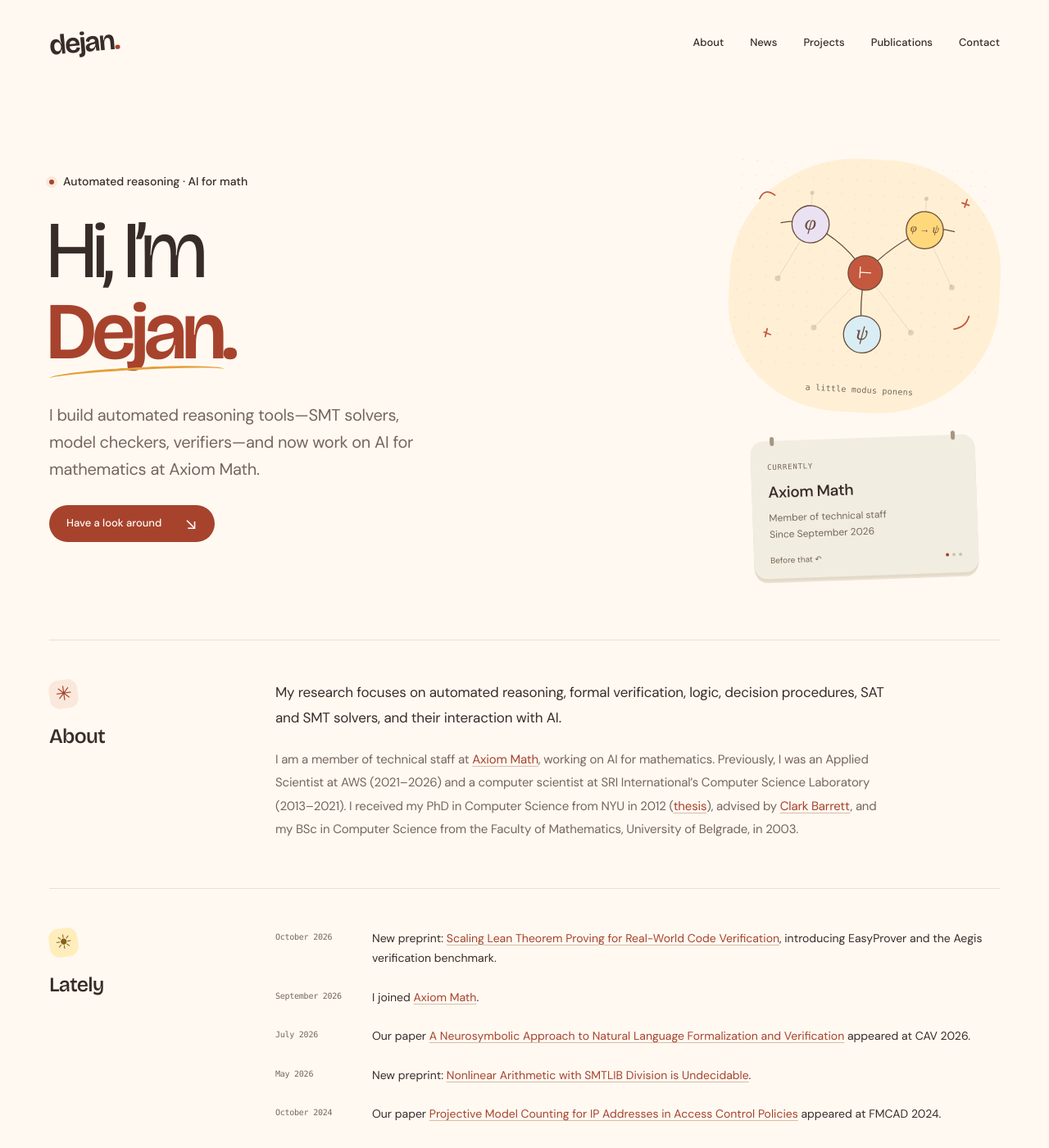
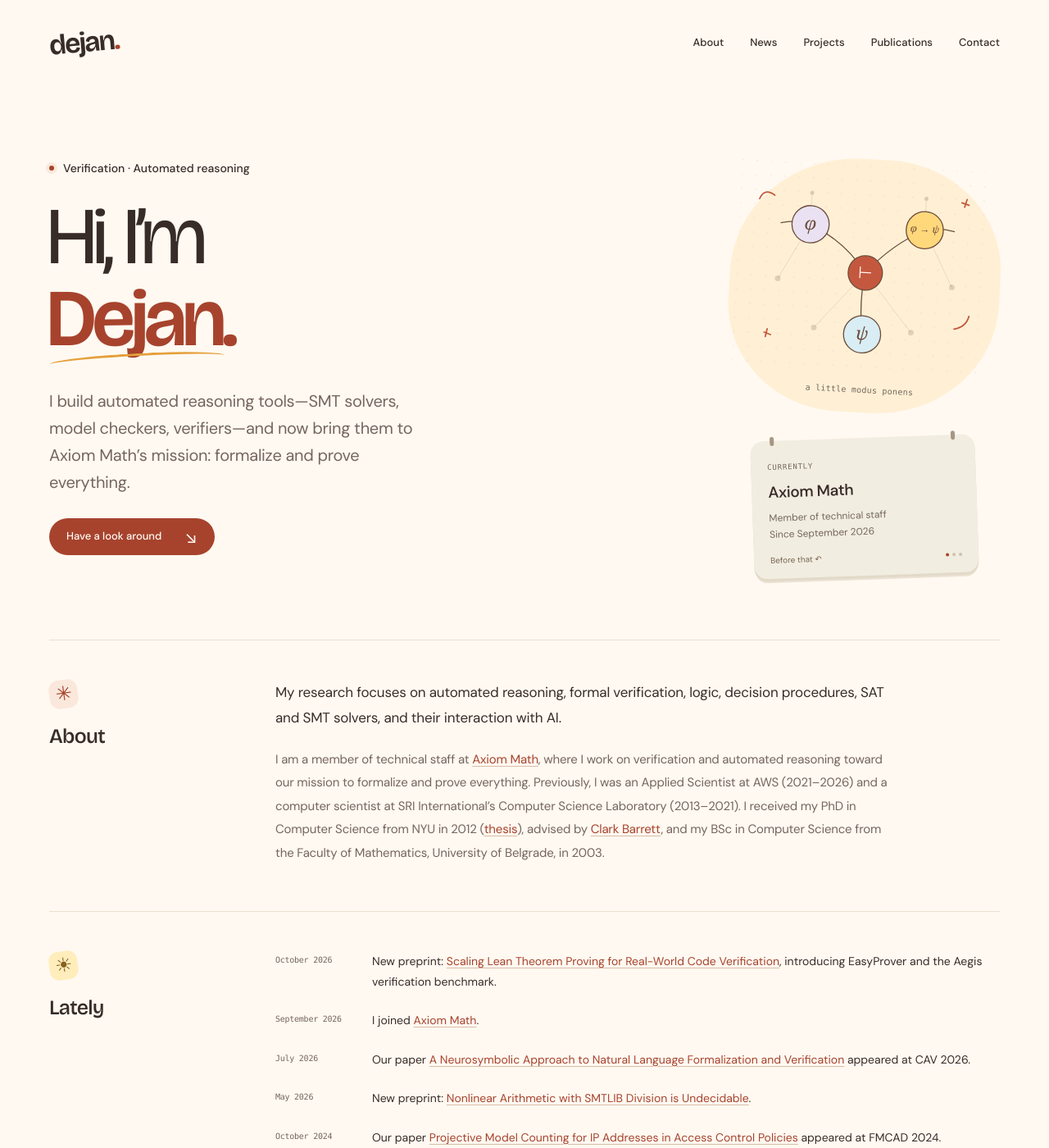
Before and after one commit to dddejan/dddejan.github.io, a Jekyll site: the page built from index.md, in a window 1280 px wide and 1400 px high. Shown: the whole window at 82% size. Built offline with Jekyll 4.4.1, drawn with Linux system fonts in a browser that asks for light colours.

Commit message:
Describe Axiom role as verification and automated reasoning
Co-Authored-By: Claude Opus 5.5 <noreply@anthropic.com>

```diff
--- a/_layouts/default.html
+++ b/_layouts/default.html
@@ -38,9 +38,9 @@
         {% if page.home %}
         <section class="hero" aria-labelledby="hero-title">
           <div class="hero-copy">
-            <p class="eyebrow"><span class="status-dot" aria-hidden="true"></span> Automated reasoning · AI for math</p>
+            <p class="eyebrow"><span class="status-dot" aria-hidden="true"></span> Verification · Automated reasoning</p>
             <h1 id="hero-title"><span class="hero-hello">Hi, I’m</span><br><span class="hero-name">Dejan<span class="name-period">.</span></span></h1>
-            <p class="hero-description">I build automated reasoning tools—SMT solvers, model checkers, verifiers—and now work on AI for mathematics at Axiom Math.</p>
+            <p class="hero-description">I build automated reasoning tools—SMT solvers, model checkers, verifiers—and now bring them to Axiom Math’s mission: formalize and prove everything.</p>
             <a class="text-link hero-link" href="#about-me">Have a look around <span aria-hidden="true">↘</span></a>
           </div>
 
--- a/index.md
+++ b/index.md
@@ -9,7 +9,7 @@ home: true
 
 My research focuses on automated reasoning, formal verification, logic, decision procedures, SAT and SMT solvers, and their interaction with AI.
 
-I am a member of technical staff at [Axiom Math](https://axiommath.ai/), working on AI for mathematics. Previously, I was an Applied Scientist at AWS (2021–2026) and a computer scientist at SRI International's Computer Science Laboratory (2013–2021). I received my PhD in Computer Science from NYU in 2012 ([thesis](papers/jovanovic-thesis.pdf)), advised by [Clark Barrett](https://theory.stanford.edu/~barrett/), and my BSc in Computer Science from the Faculty of Mathematics, University of Belgrade, in 2003.
+I am a member of technical staff at [Axiom Math](https://axiommath.ai/), where I work on verification and automated reasoning toward our mission to formalize and prove everything. Previously, I was an Applied Scientist at AWS (2021–2026) and a computer scientist at SRI International's Computer Science Laboratory (2013–2021). I received my PhD in Computer Science from NYU in 2012 ([thesis](papers/jovanovic-thesis.pdf)), advised by [Clark Barrett](https://theory.stanford.edu/~barrett/), and my BSc in Computer Science from the Faculty of Mathematics, University of Belgrade, in 2003.
 
 </div>
 </section>
```
